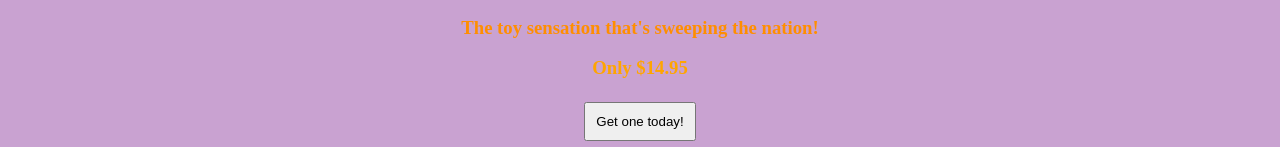
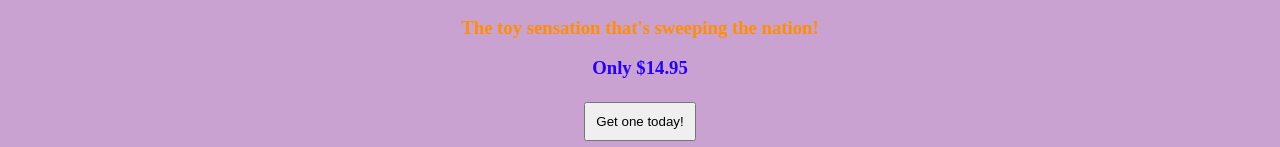
Before and after one commit to evanmarshall-dev/hfb, a plain HTML site: page index.html in a window 1280 px wide. Shown: the part 425-572 px from the top of the page. Drawn offline with Linux system fonts and the light colour scheme.

Commit message:
changed price color

```diff
--- a/main.css
+++ b/main.css
@@ -81,5 +81,5 @@ h1 {
 }
 
 .price {
-  color: orange;
+  color: rgb(38, 0, 255);
 }
```
